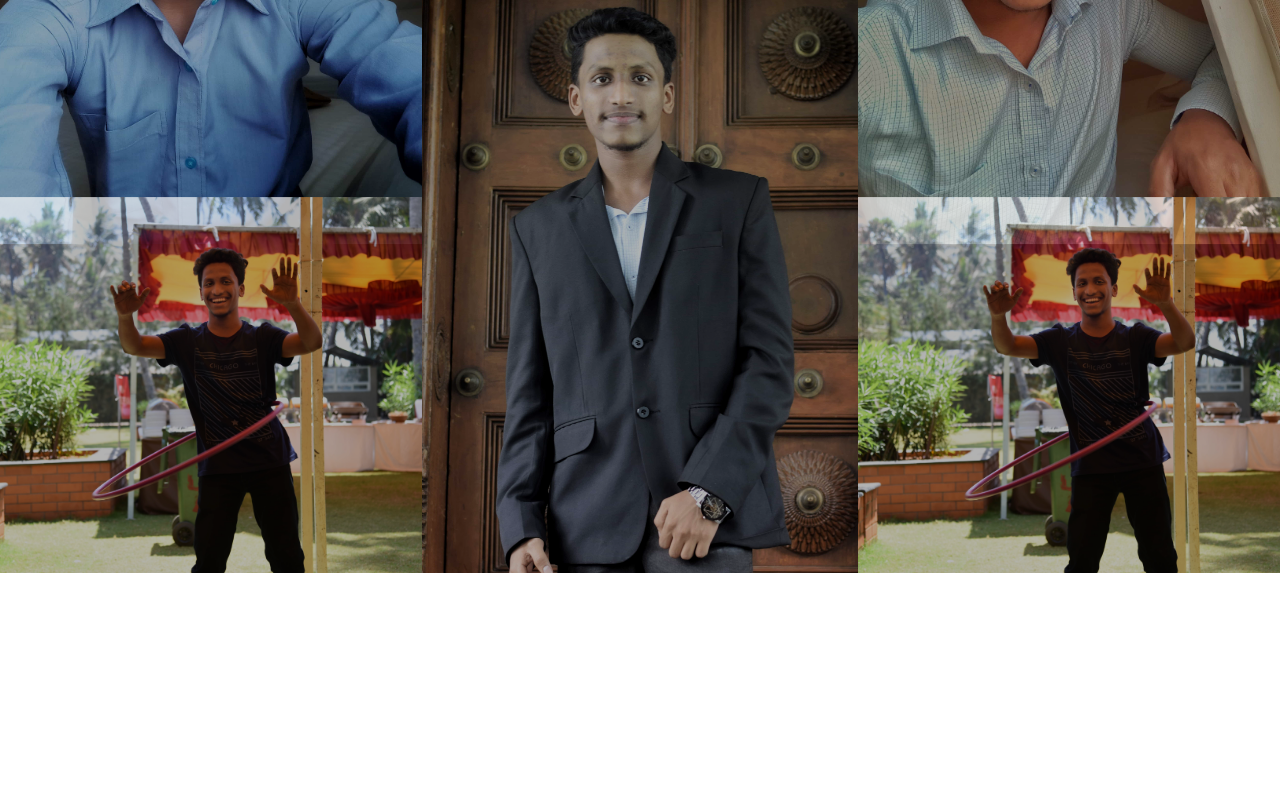
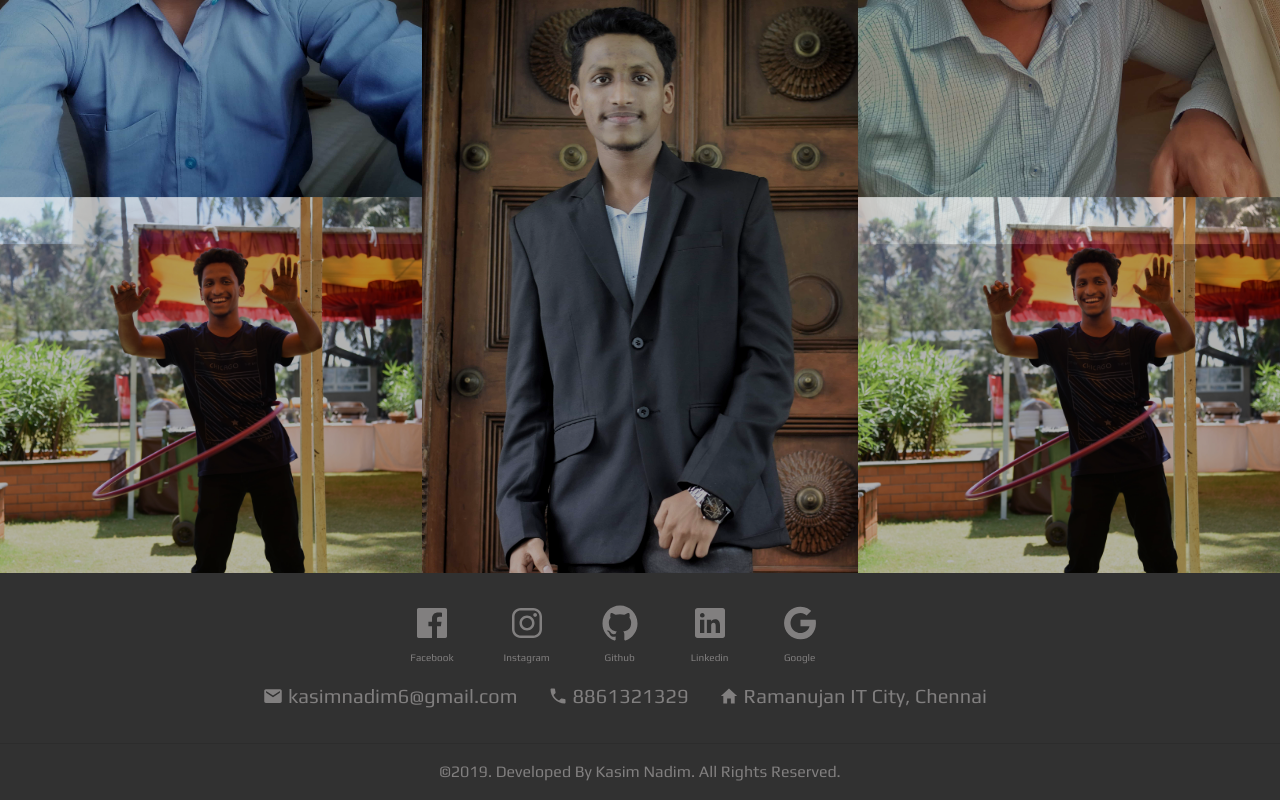
Before and after one commit to kasimnadim6/kasimnadim6.github.io, a plain HTML site: page index.html in a window 1280 px wide. Shown: the part 1217-2017 px from the top of the page. Before the commit the page ends 1790 px from the top, so only its background shows below. Drawn offline with nearby package versions, Linux system fonts and the light colour scheme.

Commit message:
added footer

```diff
--- a/css/index.css
+++ b/css/index.css
@@ -32,7 +32,7 @@
 
 /* Navbar for mobile-view */
 .nav-bar {
-  background-image: linear-gradient(260deg, #97198c 0%, #2a6485 100%);
+  /* background-image: linear-gradient(260deg, #97198c 0%, #2a6485 100%); */
   border: 1px solid rgba(0, 0, 0, 0.2);
   padding-bottom: 10px;
   text-transform: uppercase;
@@ -76,6 +76,103 @@
   display: block;
 }
 
+footer {
+  left: 0;
+  bottom: 0;
+  width: 100%;
+  height: 100%;
+  overflow-y: hidden;
+  background-color: #313131;
+}
+
+.social-links {
+  display: flex;
+  flex-direction: row;
+  justify-content: center;
+  align-items: center;
+  text-align: center;
+  margin-top: 30px;
+}
+
+.social-links a {
+  margin-right: 5px;
+  list-style: none;
+}
+
+.social-links a {
+  color: rgb(129, 127, 127);
+  text-decoration: none !important;
+}
+.social-links p {
+  font-size: 10px;
+}
+
+.facebook,
+.insta,
+.github,
+.linkedin,
+.google {
+  color: rgb(175, 175, 175);
+}
+
+.facebook:hover,
+.facebook ion-icon:hover {
+  color: #3c5a99;
+}
+.insta:hover,
+.insta ion-icon:hover {
+  color: #e1306c;
+}
+.linkedin:hover,
+.linkedin ion-icon:hover {
+  color: #007bb6;
+}
+.github:hover,
+.github ion-icon:hover {
+  color: #6e5494;
+}
+.google:hover,
+.google ion-icon:hover {
+  color: #dd4b39;
+}
+
+ion-icon {
+  font-size: 30px;
+  color: rgb(129, 127, 127);
+}
+
+.contact-info ion-icon {
+  font-size: 20px !important;
+  padding-top: 5px !important;
+}
+
+.contact-info {
+  color: white;
+  display: flex;
+  flex-direction: column;
+  justify-content: center;
+  align-items: center;
+  text-align: center;
+}
+.contact-info a {
+  display: inline-flex;
+}
+.contact-info p {
+  font-size: 20px;
+  color: rgb(129, 127, 127);
+}
+.contact-info a :hover {
+  color: #dd4b39;
+}
+
+.copyright {
+  display: flex;
+  color: rgb(129, 127, 127);
+  justify-content: center;
+  align-items: center;
+  text-align: center;
+}
+
 /* Navbar for webview */
 @media screen and (min-width: 768px) {
   #time {
@@ -107,7 +204,6 @@
   .sticky {
     position: fixed;
     z-index: 1;
-    background-image: linear-gradient(260deg, #c95555 0%, #512558 100%);
     top: 0;
     left: 0;
     width: 100%;
@@ -158,6 +254,32 @@
   .main-nav li:hover::after {
     transform: scaleX(1);
   } */
+
+  /* Footer */
+
+  .social-links a {
+    margin-right: 50px;
+  }
+
+  ion-icon {
+    font-size: 40px;
+    color: rgb(129, 127, 127);
+  }
+
+  .contact-info {
+    color: white;
+    display: flex;
+    flex-direction: row;
+    justify-content: center;
+  }
+
+  .contact-info a {
+    display: inline-flex;
+    margin-right: 30px;
+  }
+  .contact-info p {
+    margin-left: 5px;
+  }
 }
 
 /* Gallery */
--- a/index.html
+++ b/index.html
@@ -12,7 +12,7 @@
     <link rel="stylesheet" href="https://use.fontawesome.com/releases/v5.7.2/css/all.css"
         integrity="sha384-fnmOCqbTlWIlj8LyTjo7mOUStjsKC4pOpQbqyi7RrhN7udi9RwhKkMHpvLbHG9Sr" crossorigin="anonymous">
     <script src="https://code.jquery.com/jquery-3.2.1.js"></script>
-
+    <script src="https://unpkg.com/ionicons@4.5.10-1/dist/ionicons.js"></script>
 
     <title>Protfolio||KASIM</title>
 </head>
@@ -26,8 +26,8 @@
             <h1 class="logo"><a href="#">Pro<span>f</span>ile</a></h1>
             <ul class="main-nav" id="js-menu">
                 <li><a class="nav-links" href="#welcome">Home</a></li>
-                <li><a class="nav-links" href="#">About</a></li>
                 <li><a class="nav-links" href="#gallery">Gallery</a></li>
+                <li><a class="nav-links" href="#about">About</a></li>
             </ul>
         </nav>
 
@@ -59,8 +59,48 @@
         </div>
     </section>
 
-    <section class="section-about" id="about">
+    <footer id="about">
+        <div class="social-links">
+            <a href="https://www.facebook.com/iamkasimnadim" target="_blank" class="facebook">
+                <ion-icon name="logo-facebook"></ion-icon>
+                <p>Facebook</p>
+            </a>
+            <a href="https://www.instagram.com/this_is_kasim" target="_blank" class="insta">
+                <ion-icon name="logo-instagram"></ion-icon>
+                <p>Instagram</p>
+            </a>
+            <a href="https://github.com/kasimnadim6" target="_blank" class="github">
+                <ion-icon name="logo-github"></ion-icon>
+                <p>Github</p>
+            </a>
+            <a href="https://www.linkedin.com/in/iamkasimnadim" target="_blank" class="linkedin">
+                <ion-icon name="logo-linkedin"></ion-icon>
+                <p>Linkedin</p>
+            </a>
+            <a href="https://accounts.google.com/signin" target="_blank" class="google">
+                <ion-icon name="logo-google"></ion-icon>
+                <p>Google</p>
+            </a>
+        </div>
+        <div class="contact-info">
+            <a>
+                <ion-icon name="mail"></ion-icon>
+                <p>kasimnadim6@gmail.com</p>
+            </a>
+            <a>
+                <ion-icon name="call"></ion-icon>
+                <p>8861321329</p>
+            </a>
+            <a>
+                <ion-icon name="home"></ion-icon>
+                <p>Ramanujan IT City, Chennai</p>
+            </a>
 
+        </div>
+        <hr>
+        <div class="copyright">
+            <p>&copy;2019. Developed By Kasim Nadim. All Rights Reserved.</p>
+        </div>
     </footer>
     <!-- Script file -->
     <script src="./js/index.js"></script>
--- a/js/index.js
+++ b/js/index.js
@@ -42,16 +42,20 @@ function setBgGreet() {
     if (hour < 12) {
         // Morning
         document.getElementById('welcome').style.backgroundImage = "url('./img/morning.jpg')";
+        document.getElementById('js-nav-bar').style.backgroundImage = "linear-gradient(260deg, #30E8BF 0%, #FF8235 100%)";
         greeting.textContent = 'GOOD MORNING, ';
 
     } else if (hour < 18) {
         // Afternoon
         document.getElementById('welcome').style.backgroundImage = "url('./img/afternoon.jpg')";
+        document.getElementById('js-nav-bar').style.backgroundImage = "linear-gradient(260deg, #C33764 0%, #1D2671 100%)";
         greeting.textContent = 'GOOD AFTERNOON, ';
 
     } else {
         // Night
         document.getElementById('welcome').style.backgroundImage = "linear-gradient(rgba(0,0,0,0.5),rgba(0,0,0,0.5)), url('./img/night.jpg')";
+        document.getElementById('js-nav-bar').style.backgroundImage = "linear-gradient(260deg, #41295a 0%, #2F0743 100%)";
+        document.getElementById('js-nav-bar').style.backgroundColor = '#11111';
         greeting.textContent = 'GOOD NIGHT, ';
         document.getElementById('welcome').style.color = 'white';
     }
@@ -143,11 +147,11 @@ $(document).ready(function () {
 /**
  * Stick the Navigation bar on Scroll
  */
-$(window).on('scroll',function(){
-    if($(window).scrollTop()){
+$(window).on('scroll', function () {
+    if ($(window).scrollTop()) {
         $('nav').addClass('sticky');
     }
-    else{
+    else {
         $('nav').removeClass('sticky');
     }
 })
```
